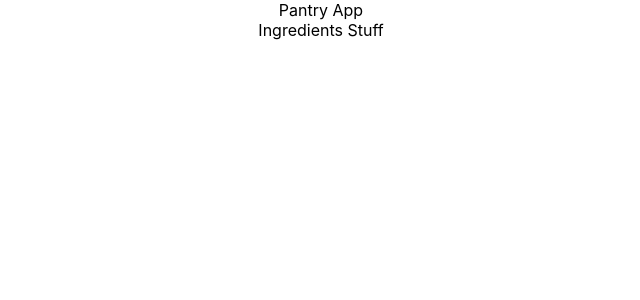
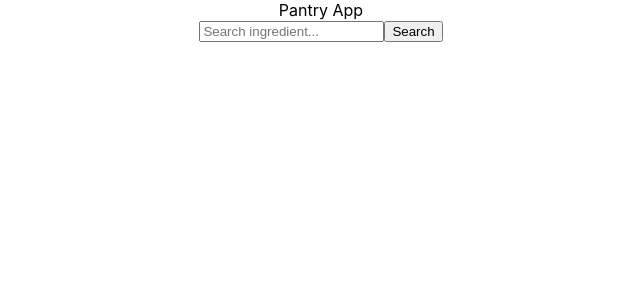
Before and after one commit to Dillonpyle/pantry-app-fe, a React (Create React App) app: page / in a window 1280 px wide. Shown: the top 300 px of the page, without its empty margins (319-959 px from the left). Built offline with nearby package versions, Linux system fonts and the light colour scheme.

Commit message:
handle submit is getting called

```diff
--- a/src/App.js
+++ b/src/App.js
@@ -1,5 +1,5 @@
 import React, { Component } from 'react';
-import IngredientsContainer from './IngredientsContainer'
+import IngredientsSearch from './IngredientsSearch'
 import './App.css';
 
 class App extends Component {
@@ -7,7 +7,7 @@ class App extends Component {
     return (
       <div className="App">
         Pantry App
-        <IngredientsContainer />
+        <IngredientsSearch />
       </div>
     );
   }
--- a/src/IngredientsContainer/index.js
+++ /dev/null
@@ -1,25 +0,0 @@
-import React, { Component } from 'react'
-
-class IngredientsContainer extends Component {
-	constructor () {
-		super()
-
-		this.state ={
-			user: '',
-			userid: ''
-		}
-	}
-	render () {
-		return (
-			<div>
-				Ingredients Stuff
-
-			</div>
-
-
-		)
-	}
-}
-
-
-export default IngredientsContainer
--- /dev/null
+++ b/src/IngredientsSearch/index.js
@@ -0,0 +1,41 @@
+import React, { Component } from 'react'
+
+class IngredientsSearch extends Component {
+	constructor () {
+		super()
+
+		this.state ={
+			user: '',
+			userid: '',
+			search: '',
+		}
+	}
+
+	handleChange = (e) => {
+		this.setState({
+			[e.target.name]: e.target.value
+		})
+	}
+
+	handleSubmit = (e) => {
+		e.preventDefault()
+		console.log('handle submit was called');
+	}
+
+	render () {
+		return (
+			<div>
+				<form onSubmit={this.handleSubmit.bind(null)}>
+					<input name='search' type='text' placeholder='Search ingredient...' value={this.state.search} onChange={this.handleChange} />
+					<button type="submit">Search</button>
+				</form>
+
+			</div>
+
+
+		)
+	}
+}
+
+
+export default IngredientsSearch
```
